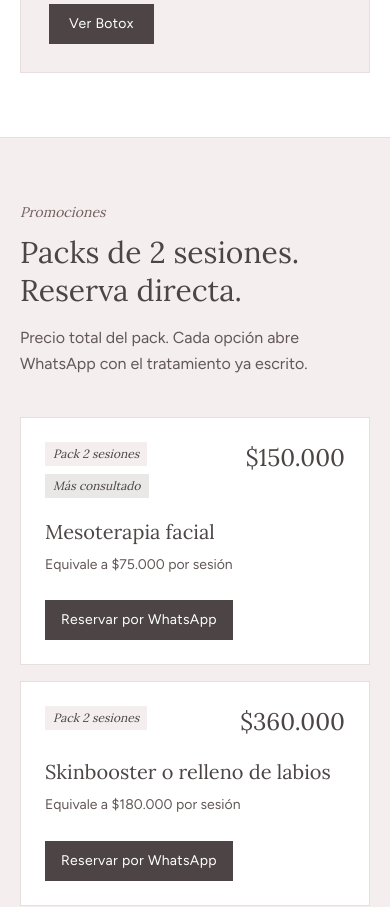
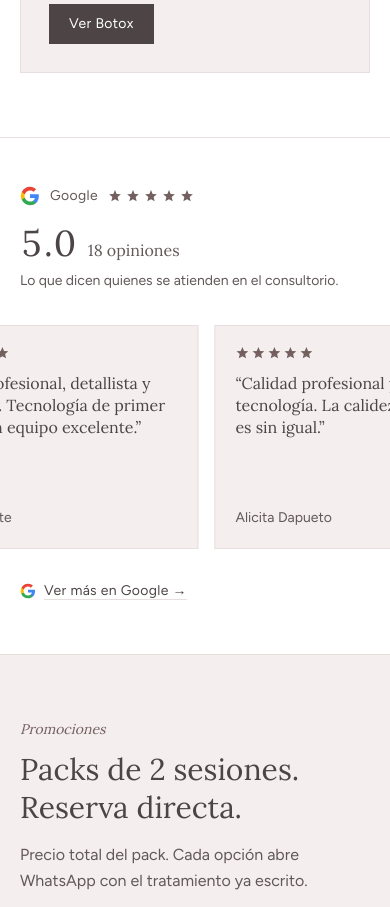
Before and after one commit to gpedrosad/draalvarez, a Next.js app: page / in a window 390 px wide. Shown: the part 1120-2027 px from the top of the page. Built offline with nearby package versions, Linux system fonts and the light colour scheme.

Commit message:
Add Google reviews marquee and Maps links for both clinics.
Surface social proof on home and make locations open the right Google place profiles.

Co-authored-by: Cursor <cursoragent@cursor.com>

```diff
--- a/src/app/globals.css
+++ b/src/app/globals.css
@@ -146,6 +146,34 @@ h6 {
   animation-delay: 900ms;
 }
 
+@keyframes reviews-marquee {
+  from {
+    transform: translate3d(0, 0, 0);
+  }
+  to {
+    transform: translate3d(-50%, 0, 0);
+  }
+}
+
+.reviews-marquee-track {
+  display: flex;
+  width: max-content;
+  gap: 1rem;
+  padding-inline: 1.25rem;
+  animation: reviews-marquee 70s linear infinite;
+}
+
+.reviews-marquee:hover .reviews-marquee-track {
+  animation-play-state: paused;
+}
+
+@media (min-width: 640px) {
+  .reviews-marquee-track {
+    gap: 1.25rem;
+    padding-inline: 2rem;
+  }
+}
+
 /* Feedback: CTAs */
 .btn-motion {
   transition:
@@ -181,11 +209,20 @@ h6 {
   .animate-hero-zoom,
   .animate-hero-panel,
   .animate-hero-line,
-  .animate-soft-enter {
+  .animate-soft-enter,
+  .reviews-marquee-track {
     animation: none !important;
     opacity: 1 !important;
     transform: none !important;
     clip-path: none !important;
+  }
+
+  .reviews-marquee {
+    overflow-x: auto;
+  }
+
+  .reviews-marquee-track {
+    width: max-content;
   }
 
   .btn-motion,
--- a/src/app/page.tsx
+++ b/src/app/page.tsx
@@ -4,6 +4,7 @@ import { Hero } from "@/components/home/Hero";
 import { Locations } from "@/components/home/Locations";
 import { Paths } from "@/components/home/Paths";
 import { Promotions } from "@/components/home/Promotions";
+import { Reviews } from "@/components/home/Reviews";
 import { Team } from "@/components/home/Team";
 
 export default function Home() {
@@ -11,6 +12,7 @@ export default function Home() {
     <>
       <Hero />
       <Paths />
+      <Reviews />
       <Promotions />
       <Locations />
       <Faq />
--- a/src/components/Footer.tsx
+++ b/src/components/Footer.tsx
@@ -1,5 +1,6 @@
 import Link from "next/link";
 import { Logo } from "@/components/Logo";
+import { INSTAGRAM_URL, locations } from "@/lib/links";
 
 const footerLinks = [
   { href: "/botox", label: "Botox" },
@@ -19,19 +20,32 @@ export function Footer() {
             para realzar tu belleza natural con resultados sutiles y
             duraderos.
           </p>
+          <a
+            href={INSTAGRAM_URL}
+            target="_blank"
+            rel="noopener noreferrer"
+            className="mt-5 inline-block text-sm text-body transition-colors hover:text-heading"
+          >
+            Instagram
+          </a>
         </div>
 
         <div>
           <p className="font-serif text-sm italic text-heading">Ubicaciones</p>
           <ul className="mt-4 flex flex-col gap-4 text-sm text-body">
-            <li className="leading-relaxed">
-              <span className="block text-heading">Caballito</span>
-              Federico García Lorca 55, CABA
-            </li>
-            <li className="leading-relaxed">
-              <span className="block text-heading">Palermo</span>
-              Sinclair 2949, CABA
-            </li>
+            {locations.map((location) => (
+              <li key={location.name} className="leading-relaxed">
+                <span className="block text-heading">{location.name}</span>
+                <a
+                  href={location.mapsUrl}
+                  target="_blank"
+                  rel="noopener noreferrer"
+                  className="underline decoration-border underline-offset-4 transition-colors hover:text-heading hover:decoration-heading"
+                >
+                  {location.addressLine}, {location.city}
+                </a>
+              </li>
+            ))}
           </ul>
         </div>
 
--- a/src/components/home/Locations.tsx
+++ b/src/components/home/Locations.tsx
@@ -1,3 +1,4 @@
+import { locations } from "@/lib/links";
 import { whatsappUrl } from "@/lib/whatsapp";
 
 export function Locations() {
@@ -29,22 +30,23 @@ export function Locations() {
         </div>
 
         <div className="mt-12 grid gap-8 border-t border-border pt-10 md:grid-cols-3">
-          <div>
-            <h3 className="font-serif text-xl text-heading">Caballito</h3>
-            <p className="mt-3 text-sm leading-relaxed text-body">
-              Federico García Lorca 55
-              <br />
-              CABA
-            </p>
-          </div>
-          <div>
-            <h3 className="font-serif text-xl text-heading">Palermo</h3>
-            <p className="mt-3 text-sm leading-relaxed text-body">
-              Sinclair 2949
-              <br />
-              CABA
-            </p>
-          </div>
+          {locations.map((location) => (
+            <div key={location.name}>
+              <h3 className="font-serif text-xl text-heading">
+                {location.name}
+              </h3>
+              <a
+                href={location.mapsUrl}
+                target="_blank"
+                rel="noopener noreferrer"
+                className="mt-3 block text-sm leading-relaxed text-body underline decoration-border underline-offset-4 transition-colors hover:text-heading hover:decoration-heading"
+              >
+                {location.addressLine}
+                <br />
+                {location.city}
+              </a>
+            </div>
+          ))}
           <div>
             <h3 className="font-serif text-xl text-heading">Horarios</h3>
             <p className="mt-3 text-sm leading-relaxed text-body">
--- /dev/null
+++ b/src/components/home/Reviews.tsx
@@ -0,0 +1,178 @@
+import { GOOGLE_REVIEWS_URL, googleRating } from "@/lib/links";
+
+const quotes = [
+  {
+    name: "Eliana Bastida",
+    text: "Su criterio y asesoramiento en medicina estética la diferencian. Recomiendo 100%.",
+  },
+  {
+    name: "Pau Cadente",
+    text: "Gran profesional, detallista y dedicada. Tecnología de primer nivel y un equipo excelente.",
+  },
+  {
+    name: "Alicita Dapueto",
+    text: "Calidad profesional y última tecnología. La calidez del equipo es sin igual.",
+  },
+  {
+    name: "Victoria Debonis",
+    text: "Organizan planes con mucha precisión, entendiendo exactamente lo que la piel necesita.",
+  },
+  {
+    name: "María Cadenazzi",
+    text: "Propone la mejor opción para cada paciente. Los resultados son naturales.",
+  },
+  {
+    name: "Luciana Molinari",
+    text: "Idoneidad, calidez y empatía. Te orientan con seriedad para tu mejor versión.",
+  },
+  {
+    name: "Patricia Buccino",
+    text: "Atención personalizada. Mi piel rejuveneció 10 años.",
+  },
+  {
+    name: "Elvira Diez",
+    text: "Profesional con mucha solvencia y un trato muy cálido. Muy recomendable.",
+  },
+  {
+    name: "Liliana Leone",
+    text: "Cálida y profesional. Siempre con dedicación absoluta y sutileza en los resultados.",
+  },
+  {
+    name: "Nahiara Perera",
+    text: "Adaptan cada tratamiento a tus objetivos. Realmente 10/10.",
+  },
+  {
+    name: "Valeria Casali",
+    text: "Profesionalismo, precisión y contención. La naturalidad de los resultados es mágica.",
+  },
+  {
+    name: "Jacqueline Donin",
+    text: "Excelente atención de la doctora y de todo su equipo.",
+  },
+  {
+    name: "Abigail Sulkes",
+    text: "Un lugar cálido y profesional. Todas súper amables. Obviamente volvería.",
+  },
+  {
+    name: "Molo Kid",
+    text: "Más de 10 años eligiéndola por profesionalismo, calidez y evolución constante.",
+  },
+] as const;
+
+function GoogleIcon({ className }: { className?: string }) {
+  return (
+    <svg viewBox="0 0 24 24" aria-hidden className={className}>
+      <path
+        fill="#4285F4"
+        d="M22.56 12.25c0-.78-.07-1.53-.2-2.25H12v4.26h5.92c-.26 1.37-1.04 2.53-2.21 3.31v2.77h3.57c2.08-1.92 3.28-4.74 3.28-8.09z"
+      />
+      <path
+        fill="#34A853"
+        d="M12 23c2.97 0 5.46-.98 7.28-2.66l-3.57-2.77c-.98.66-2.23 1.06-3.71 1.06-2.86 0-5.29-1.93-6.16-4.53H2.18v2.84C3.99 20.53 7.7 23 12 23z"
+      />
+      <path
+        fill="#FBBC05"
+        d="M5.84 14.09c-.22-.66-.35-1.36-.35-2.09s.13-1.43.35-2.09V7.07H2.18C1.43 8.55 1 10.22 1 12s.43 3.45 1.18 4.93l2.85-2.84z"
+      />
+      <path
+        fill="#EA4335"
+        d="M12 5.38c1.62 0 3.06.56 4.21 1.64l3.15-3.15C17.45 2.09 14.97 1 12 1 7.7 1 3.99 3.47 2.18 7.07l3.66 2.84c.87-2.6 3.3-4.53 6.16-4.53z"
+      />
+    </svg>
+  );
+}
+
+function Stars({ className }: { className?: string }) {
+  return (
+    <div className={className} aria-label="5 de 5 estrellas">
+      {Array.from({ length: 5 }, (_, i) => (
+        <svg
+          key={i}
+          viewBox="0 0 20 20"
+          aria-hidden
+          className="h-3.5 w-3.5 fill-primary sm:h-4 sm:w-4"
+        >
+          <path d="M10 1.5l2.35 5.55 6.05.55-4.6 3.95 1.4 5.85L10 14.6l-5.2 2.8 1.4-5.85-4.6-3.95 6.05-.55L10 1.5z" />
+        </svg>
+      ))}
+    </div>
+  );
+}
+
+function ReviewCard({
+  name,
+  text,
+}: {
+  name: string;
+  text: string;
+}) {
+  return (
+    <article className="flex h-56 w-72 shrink-0 flex-col border border-border bg-background p-5 sm:h-60 sm:w-80 sm:p-6">
+      <Stars className="flex shrink-0 gap-0.5" />
+      <p className="mt-3 line-clamp-4 flex-1 font-serif text-base leading-snug text-heading">
+        “{text}”
+      </p>
+      <p className="mt-auto pt-3 text-sm text-body">{name}</p>
+    </article>
+  );
+}
+
+export function Reviews() {
+  const loop = [...quotes, ...quotes];
+
+  return (
+    <section
+      id="opiniones"
+      className="section-defer border-t border-border bg-card"
+    >
+      <div className="mx-auto max-w-6xl px-5 pt-12 sm:px-8 sm:pt-16">
+        <a
+          href={GOOGLE_REVIEWS_URL}
+          target="_blank"
+          rel="noopener noreferrer"
+          className="inline-flex flex-wrap items-center gap-x-2.5 gap-y-1 transition-opacity hover:opacity-80"
+        >
+          <GoogleIcon className="h-5 w-5 shrink-0 sm:h-6 sm:w-6" />
+          <span className="text-sm tracking-wide text-body">Google</span>
+          <Stars className="flex gap-1" />
+        </a>
+        <h2 className="mt-3 flex flex-wrap items-baseline gap-x-3 gap-y-1 font-serif text-heading">
+          <span className="text-4xl leading-none tracking-tight tabular-nums sm:text-5xl">
+            {googleRating.score}
+          </span>
+          <span className="text-base text-body sm:text-lg">
+            {googleRating.count} opiniones
+          </span>
+        </h2>
+        <p className="mt-2 max-w-md text-sm leading-relaxed text-body sm:text-base">
+          Lo que dicen quienes se atienden en el consultorio.
+        </p>
+      </div>
+
+      <div className="reviews-marquee relative mt-8 overflow-hidden sm:mt-10">
+        <ul className="reviews-marquee-track" aria-label="Opiniones de pacientes">
+          {loop.map((quote, index) => (
+            <li
+              key={`${quote.name}-${index}`}
+              aria-hidden={index >= quotes.length ? true : undefined}
+            >
+              <ReviewCard name={quote.name} text={quote.text} />
+            </li>
+          ))}
+        </ul>
+      </div>
+
+      <div className="mx-auto max-w-6xl px-5 pt-8 pb-12 sm:px-8 sm:pb-16">
+        <a
+          href={GOOGLE_REVIEWS_URL}
+          target="_blank"
+          rel="noopener noreferrer"
+          className="inline-flex items-center gap-2 text-sm tracking-wide text-heading underline decoration-border underline-offset-4 transition-colors hover:decoration-heading"
+        >
+          <GoogleIcon className="h-4 w-4 shrink-0" />
+          Ver más en Google →
+        </a>
+      </div>
+    </section>
+  );
+}
--- /dev/null
+++ b/src/lib/links.ts
@@ -0,0 +1,33 @@
+export const INSTAGRAM_URL = "https://www.instagram.com/draalvarezluisasilvana";
+
+/** Perfil Google · Caballito (reseñas) */
+export const GOOGLE_REVIEWS_URL =
+  "https://www.google.com/maps/place/Dra.+Alvarez+Luisa+Silvana/@-34.6209262,-58.4445949,17z/data=!4m8!3m7!1s0x95bccb2bfd82916d:0x9c58c319d1f79e8b!8m2!3d-34.6209262!4d-58.4445949!9m1!1b1!16s%2Fg%2F11z0yl0p2x";
+
+/** Perfil Google · Palermo (Sinclair 2949) */
+export const GOOGLE_PALERMO_URL =
+  "https://www.google.com/maps/place/Dra.+Alvarez+Luisa+Silvana+-+Medicina+Est%C3%A9tica+y+L%C3%A1ser/@-34.5757279,-58.4237479,17z/data=!3m1!4b1!4m6!3m5!1s0x95bcb5006179361f:0x5eea238c70334efd!8m2!3d-34.5757279!4d-58.4237479!16s%2Fg%2F11y09w5f28";
+
+/** Perfil Google · Caballito (García Lorca 55) */
+export const GOOGLE_CABALLITO_URL =
+  "https://www.google.com/maps/place/Dra.+Alvarez+Luisa+Silvana/@-34.6209262,-58.4445949,17z/data=!3m1!4b1!4m6!3m5!1s0x95bccb2bfd82916d:0x9c58c319d1f79e8b!8m2!3d-34.6209262!4d-58.4445949!16s%2Fg%2F11z0yl0p2x";
+
+export const googleRating = {
+  score: "5.0",
+  count: 18,
+} as const;
+
+export const locations = [
+  {
+    name: "Caballito",
+    addressLine: "Federico García Lorca 55",
+    city: "CABA",
+    mapsUrl: GOOGLE_CABALLITO_URL,
+  },
+  {
+    name: "Palermo",
+    addressLine: "Sinclair 2949",
+    city: "CABA",
+    mapsUrl: GOOGLE_PALERMO_URL,
+  },
+] as const;
```
Also changed, not shown: src/app/botox/page.tsx (+16 -12 lines).
